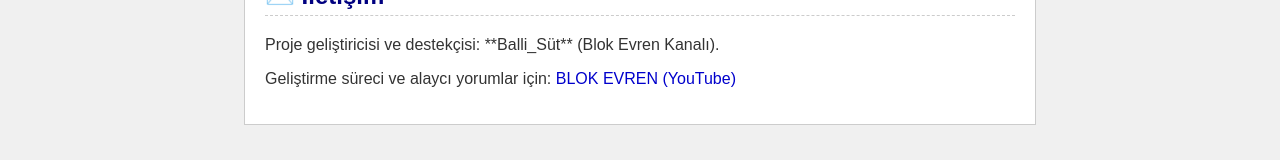
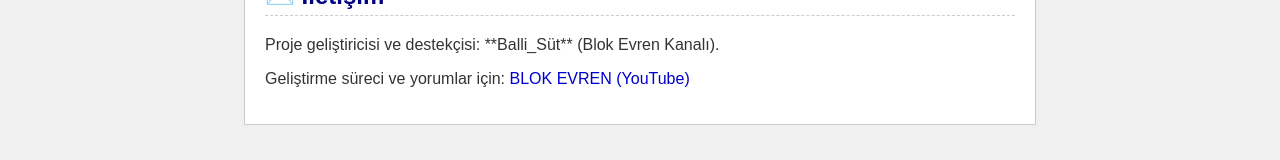
Before and after one commit to KodMaster31/KodMaster31.github.io, a plain HTML site: page index.html in a window 1280 px wide. Shown: the part 886-1046 px from the top of the page. Drawn offline with Linux system fonts and the light colour scheme.

Commit message:
Update index.html

```diff
--- a/index.html
+++ b/index.html
@@ -110,7 +110,7 @@
 
         <h2 id="iletisim">✉️ İletişim</h2>
         <p>Proje geliştiricisi ve destekçisi: **Balli_Süt** (Blok Evren Kanalı).</p>
-        <p>Geliştirme süreci ve alaycı yorumlar için: <a href="https://www.youtube.com/@BlokEvren">BLOK EVREN (YouTube)</a></p>
+        <p>Geliştirme süreci ve yorumlar için: <a href="https://www.youtube.com/@BlokEvren">BLOK EVREN (YouTube)</a></p>
     </div>
 
     <div id="footer">
@@ -118,4 +118,5 @@
     </div>
 
 </body>
+
 </html>
```
